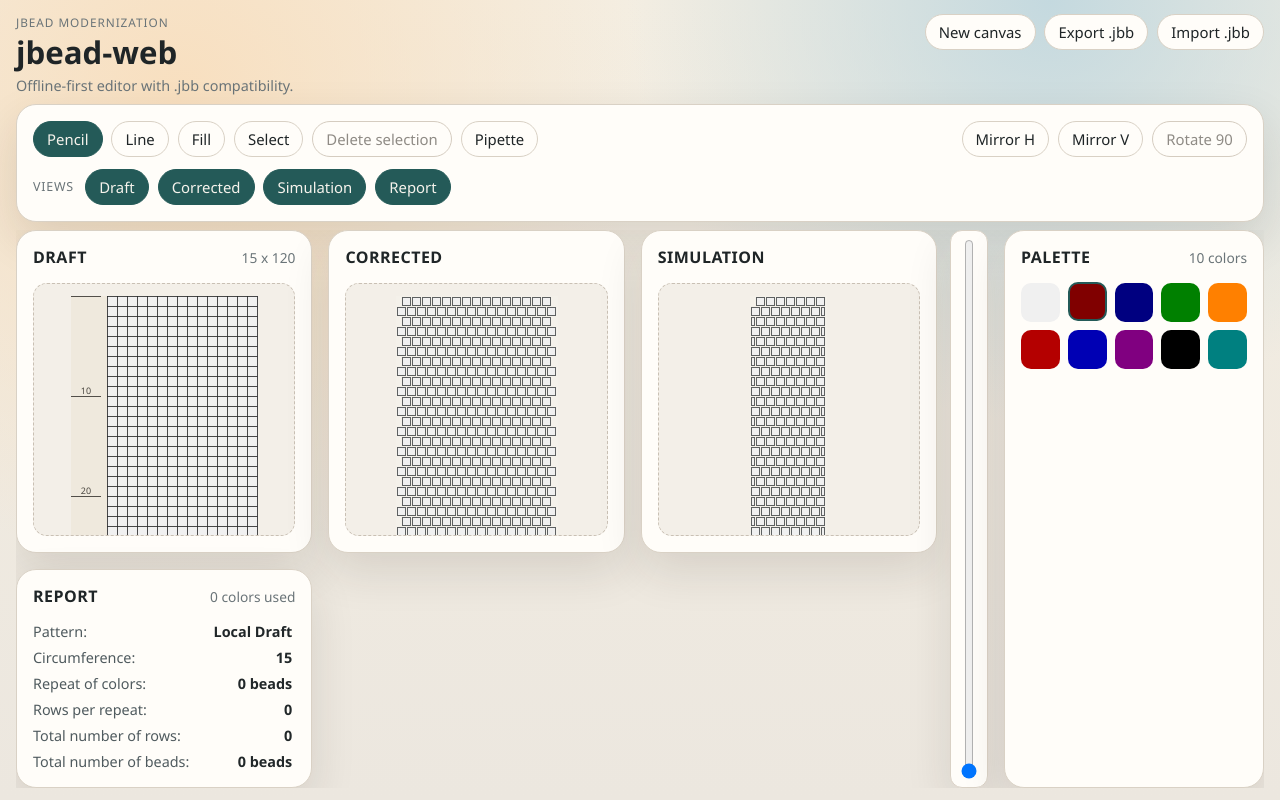
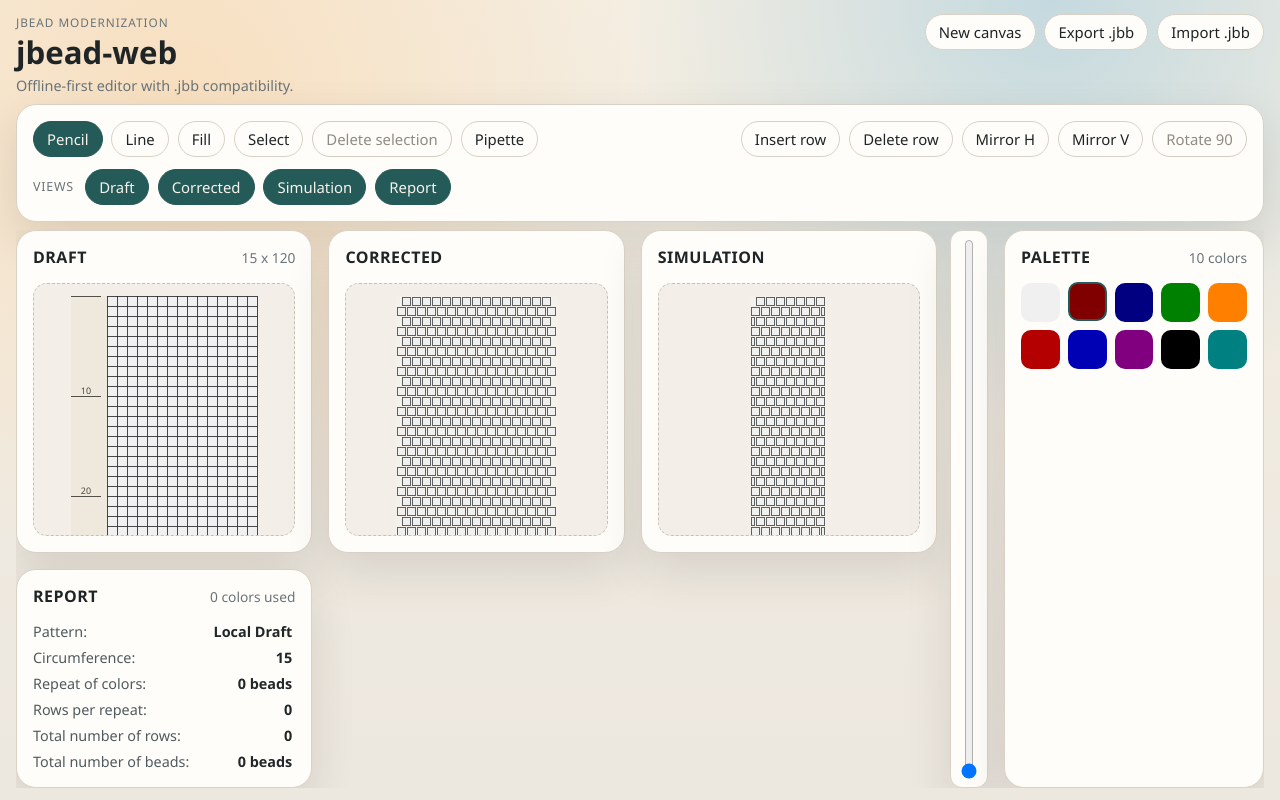
Before and after one commit to cyrilcombe/tsbead, a React (Vite) app: page / in a window 1280 px wide. Built offline with nearby package versions, Linux system fonts and the light colour scheme.

Commit message:
feat(edit): add row insert/delete and fix bottom scroll reach

```diff
--- a/src/App.tsx
+++ b/src/App.tsx
@@ -78,6 +78,8 @@ function App() {
   const setViewScroll = useEditorStore((state) => state.setViewScroll)
   const shiftLeft = useEditorStore((state) => state.shiftLeft)
   const shiftRight = useEditorStore((state) => state.shiftRight)
+  const insertRow = useEditorStore((state) => state.insertRow)
+  const deleteRow = useEditorStore((state) => state.deleteRow)
   const setSelection = useEditorStore((state) => state.setSelection)
   const deleteSelection = useEditorStore((state) => state.deleteSelection)
   const mirrorHorizontal = useEditorStore((state) => state.mirrorHorizontal)
@@ -215,11 +217,16 @@ function App() {
     report: isReportVisible,
   }
 
-  const getPaneMaxScrollRow = (pane: HTMLDivElement | null): number => {
+  const getPaneMaxScrollTop = (pane: HTMLDivElement | null): number => {
     if (!pane) {
       return 0
     }
-    return Math.max(0, Math.round((pane.scrollHeight - pane.clientHeight) / cellSize))
+    return Math.max(0, pane.scrollHeight - pane.clientHeight)
+  }
+
+  const getPaneMaxScrollRow = (pane: HTMLDivElement | null): number => {
+    const maxScrollTop = getPaneMaxScrollTop(pane)
+    return Math.max(0, Math.ceil(maxScrollTop / cellSize))
   }
 
   const getSharedMaxRow = (): number => {
@@ -230,17 +237,16 @@ function App() {
     if (!referencePane) {
       return Math.max(0, height - 1)
     }
-
-    const visibleRows = Math.max(1, Math.floor(referencePane.clientHeight / cellSize))
-    return Math.max(0, height - visibleRows)
+    return getPaneMaxScrollRow(referencePane)
   }
 
   const onPaneScroll = (source: HTMLDivElement) => {
     if (syncingScrollRef.current) {
       return
     }
+    const maxScrollTop = getPaneMaxScrollTop(source)
     const sourceMaxRow = getPaneMaxScrollRow(source)
-    const sourceScrollRow = Math.round(source.scrollTop / cellSize)
+    const sourceScrollRow = source.scrollTop >= maxScrollTop - 1 ? sourceMaxRow : Math.round(source.scrollTop / cellSize)
     const nextScrollRow = Math.max(0, Math.min(sourceMaxRow, sourceScrollRow))
     setViewScroll(nextScrollRow)
   }
@@ -330,7 +336,9 @@ function App() {
         continue
       }
       const paneMaxRow = getPaneMaxScrollRow(pane)
-      pane.scrollTop = Math.min(targetScrollRow, paneMaxRow) * cellSize
+      const paneMaxScrollTop = getPaneMaxScrollTop(pane)
+      const paneTargetRow = Math.min(targetScrollRow, paneMaxRow)
+      pane.scrollTop = paneTargetRow >= paneMaxRow ? paneMaxScrollTop : paneTargetRow * cellSize
     }
     requestAnimationFrame(() => {
       syncingScrollRef.current = false
@@ -419,6 +427,12 @@ function App() {
             </button>
           </div>
           <div className="button-strip">
+            <button className="action" onClick={() => insertRow()}>
+              Insert row
+            </button>
+            <button className="action" onClick={() => deleteRow()}>
+              Delete row
+            </button>
             <button className="action" onClick={() => mirrorHorizontal()}>
               Mirror H
             </button>
--- a/src/domain/editorStore.ts
+++ b/src/domain/editorStore.ts
@@ -17,6 +17,8 @@ interface EditorState {
   setViewScroll: (scroll: number) => void
   shiftLeft: () => void
   shiftRight: () => void
+  insertRow: () => void
+  deleteRow: () => void
   setSelection: (selection: SelectionRect | null) => void
   clearSelection: () => void
   deleteSelection: () => void
@@ -297,6 +299,50 @@ export const useEditorStore = create<EditorState>((set) => ({
       return { document }
     })
   },
+  insertRow: () => {
+    set((state) => {
+      const document = cloneDocument(state.document)
+      const rows = document.model.rows
+      const height = rows.length
+      const width = rows[0]?.length ?? 0
+      if (height === 0 || width === 0) {
+        return state
+      }
+
+      for (let y = height - 1; y > 0; y -= 1) {
+        for (let x = 0; x < width; x += 1) {
+          rows[y][x] = rows[y - 1][x]
+        }
+      }
+      for (let x = 0; x < width; x += 1) {
+        rows[0][x] = 0
+      }
+
+      return { document, dirty: true }
+    })
+  },
+  deleteRow: () => {
+    set((state) => {
+      const document = cloneDocument(state.document)
+      const rows = document.model.rows
+      const height = rows.length
+      const width = rows[0]?.length ?? 0
+      if (height === 0 || width === 0) {
+        return state
+      }
+
+      for (let y = 0; y < height - 1; y += 1) {
+        for (let x = 0; x < width; x += 1) {
+          rows[y][x] = rows[y + 1][x]
+        }
+      }
+      for (let x = 0; x < width; x += 1) {
+        rows[height - 1][x] = 0
+      }
+
+      return { document, dirty: true }
+    })
+  },
   setSelection: (selection) => {
     set((state) => {
       if (selection === null) {
```
Also changed, not shown: 2 other files (tests, documents, lock files or other folders).
